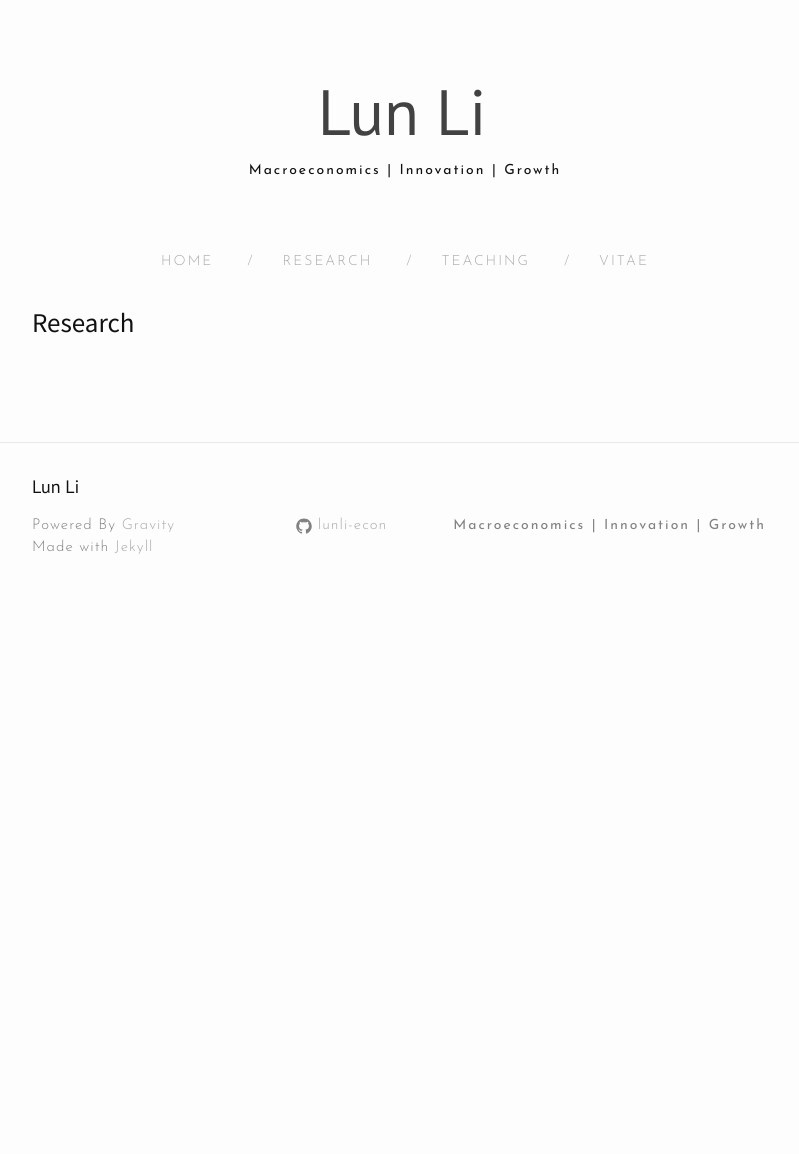
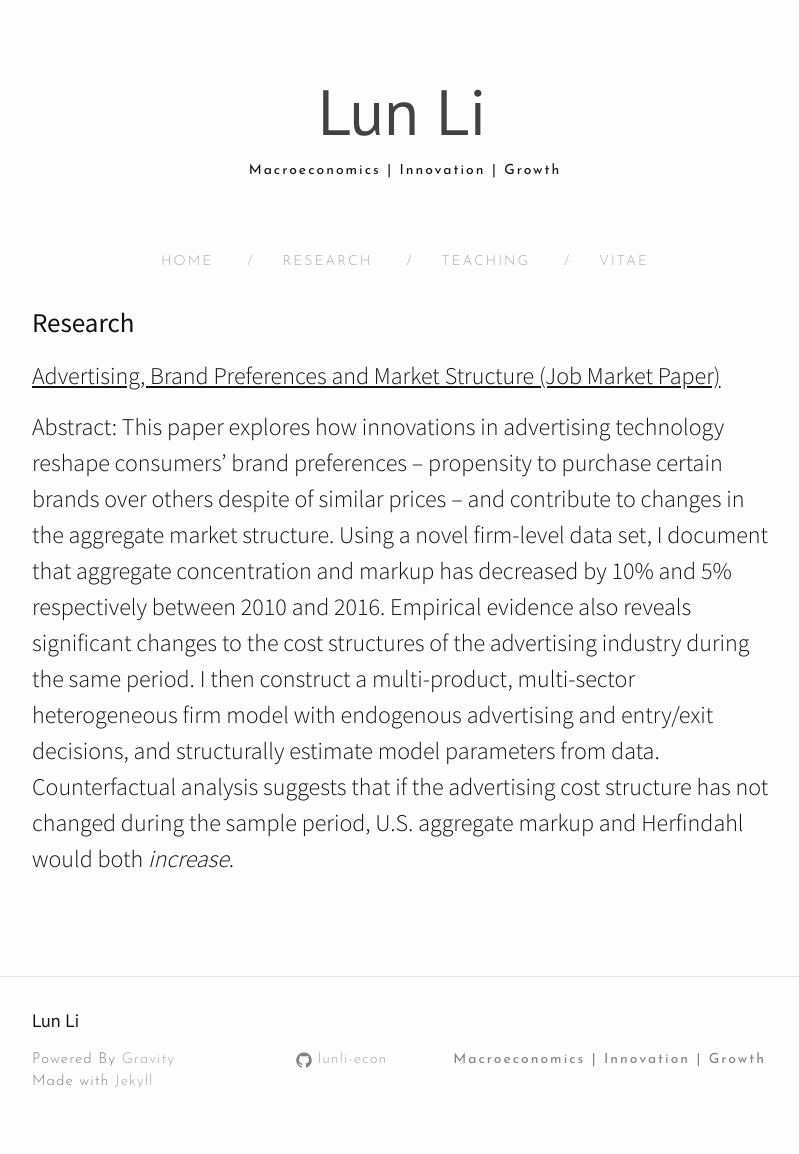
Before and after one commit to lunli-econ/lunli-econ.github.io, a Jekyll site: the page built from 1research.md, in a window 1280 px wide. Shown: the whole page, without its empty margins (238-1037 px from the left). Built offline with Jekyll 4.4.1, drawn with Linux system fonts in a browser that asks for light colours; nearby versions of some CDN libraries; before the commit the page ends 900 px from its top, so only the background shows below that.

Commit message:
push abstract

```diff
--- a/1research.md
+++ b/1research.md
@@ -4,3 +4,7 @@ title : Research
 permalink: /Research/
 ---
 # Research
+
+<u>Advertising, Brand Preferences and Market Structure (Job Market Paper)</u>
+
+Abstract: This paper explores how innovations in advertising technology reshape consumers' brand preferences -- propensity to purchase certain brands over others despite of similar prices -- and contribute to changes in the aggregate market structure. Using a novel firm-level data set, I document that aggregate concentration and markup has decreased by 10% and 5% respectively between 2010 and 2016. Empirical evidence also reveals significant changes to the cost structures of the advertising industry during the same period. I then construct a multi-product, multi-sector heterogeneous firm model with endogenous advertising and entry/exit decisions, and structurally estimate model parameters from data. Counterfactual analysis suggests that if the advertising cost structure has not changed during the sample period, U.S. aggregate markup and Herfindahl would both *increase*.
```
Also changed, not shown: 1 other file.
